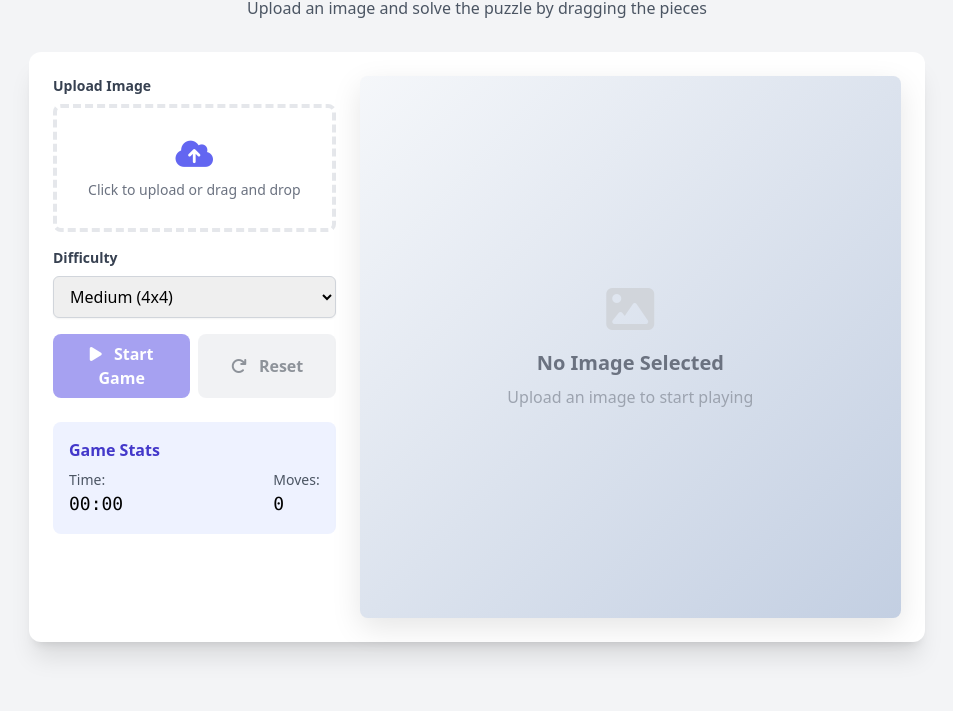
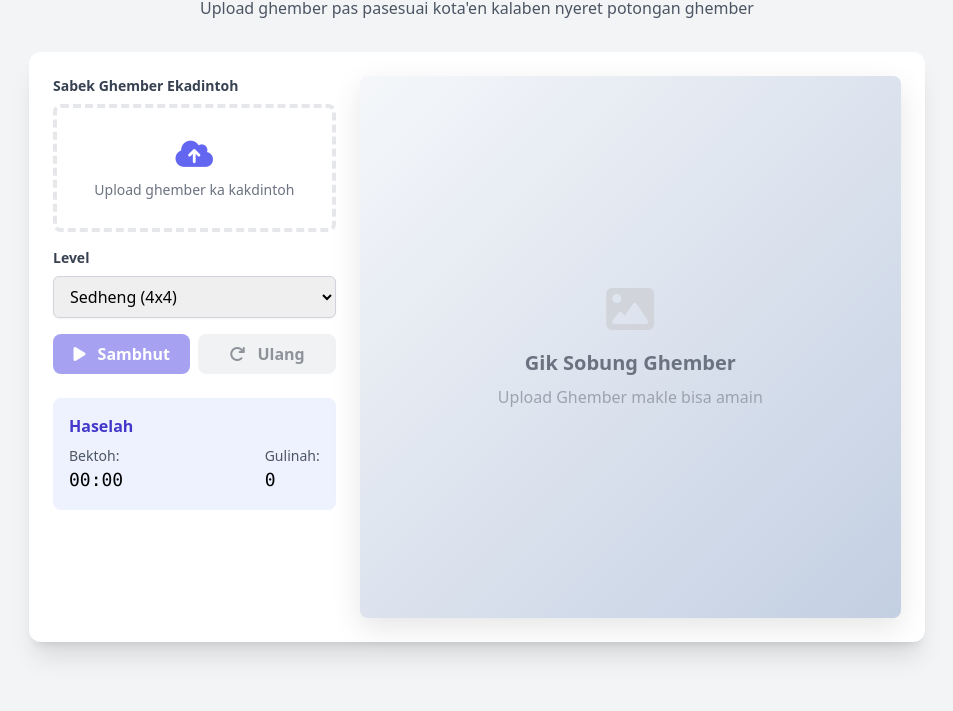
Before and after one commit to emanam99/puzzle, a plain HTML site: page index.html in a window 1280 px wide. Shown: the part 89-800 px from the top of the page, without its empty margins (163-1116 px from the left). Drawn offline with nearby package versions, Linux system fonts and the light colour scheme.

Commit message:
Update index.html

```diff
--- a/index.html
+++ b/index.html
@@ -3,7 +3,7 @@
 <head>
     <meta charset="UTF-8">
     <meta name="viewport" content="width=device-width, initial-scale=1.0">
-    <title>Modern Puzzle Game</title>
+    <title>Ghella Puzzle Modern</title>
     <script src="https://cdn.tailwindcss.com"></script>
     <link rel="stylesheet" href="https://cdnjs.cloudflare.com/ajax/libs/font-awesome/6.4.0/css/all.min.css">
     <style>
@@ -82,8 +82,8 @@
 <body class="bg-gray-100 min-h-screen flex flex-col items-center justify-center p-4">
     <div class="w-full max-w-4xl mx-auto">
         <div class="text-center mb-8">
-            <h1 class="text-4xl font-bold text-indigo-700 mb-2">Modern Puzzle Game</h1>
-            <p class="text-gray-600">Upload an image and solve the puzzle by dragging the pieces</p>
+            <h1 class="text-4xl font-bold text-indigo-700 mb-2">Amain Puzzle Modern</h1>
+            <p class="text-gray-600">Upload ghember pas pasesuai kota'en kalaben nyeret potongan ghember</p>
         </div>
 
         <div class="bg-white rounded-xl shadow-xl p-6 mb-8">
@@ -91,13 +91,13 @@
                 <div class="w-full md:w-1/3">
                     <div class="mb-4">
                         <label class="block text-gray-700 text-sm font-bold mb-2" for="image-upload">
-                            Upload Image
+                            Sabek Ghember Ekadintoh
                         </label>
                         <div class="flex items-center justify-center w-full">
                             <label class="flex flex-col w-full h-32 border-4 border-dashed hover:bg-gray-100 hover:border-gray-300 transition-all rounded-lg cursor-pointer">
                                 <div class="flex flex-col items-center justify-center pt-7">
                                     <i class="fas fa-cloud-upload-alt text-3xl text-indigo-500 mb-2"></i>
-                                    <p class="text-sm text-gray-500">Click to upload or drag and drop</p>
+                                    <p class="text-sm text-gray-500">Upload ghember ka kakdintoh</p>
                                 </div>
                                 <input id="image-upload" type="file" class="opacity-0" accept="image/*">
                             </label>
@@ -106,34 +106,34 @@
 
                     <div class="mb-4">
                         <label class="block text-gray-700 text-sm font-bold mb-2" for="difficulty">
-                            Difficulty
+                            Level
                         </label>
                         <select id="difficulty" class="w-full px-3 py-2 border border-gray-300 rounded-md shadow-sm focus:outline-none focus:ring-indigo-500 focus:border-indigo-500">
-                            <option value="3">Easy (3x3)</option>
-                            <option value="4" selected>Medium (4x4)</option>
-                            <option value="5">Hard (5x5)</option>
-                            <option value="6">Expert (6x6)</option>
+                            <option value="3">Ghempang (3x3)</option>
+                            <option value="4" selected>Sedheng (4x4)</option>
+                            <option value="5">Sarah (5x5)</option>
+                            <option value="6">Paleng sarah (6x6)</option>
                         </select>
                     </div>
 
                     <div class="flex gap-2">
                         <button id="start-game" class="flex-1 bg-indigo-600 hover:bg-indigo-700 text-white font-bold py-2 px-4 rounded-lg transition-colors disabled:opacity-50 disabled:cursor-not-allowed" disabled>
-                            <i class="fas fa-play mr-2"></i> Start Game
+                            <i class="fas fa-play mr-2"></i> Sambhut
                         </button>
                         <button id="reset-game" class="flex-1 bg-gray-200 hover:bg-gray-300 text-gray-800 font-bold py-2 px-4 rounded-lg transition-colors disabled:opacity-50 disabled:cursor-not-allowed" disabled>
-                            <i class="fas fa-redo mr-2"></i> Reset
+                            <i class="fas fa-redo mr-2"></i> Ulang
                         </button>
                     </div>
 
                     <div class="mt-6 p-4 bg-indigo-50 rounded-lg">
-                        <h3 class="font-bold text-indigo-700 mb-2">Game Stats</h3>
+                        <h3 class="font-bold text-indigo-700 mb-2">Haselah</h3>
                         <div class="flex justify-between">
                             <div>
-                                <p class="text-sm text-gray-600">Time:</p>
+                                <p class="text-sm text-gray-600">Bektoh:</p>
                                 <p id="timer" class="font-mono text-lg">00:00</p>
                             </div>
                             <div>
-                                <p class="text-sm text-gray-600">Moves:</p>
+                                <p class="text-sm text-gray-600">Gulinah:</p>
                                 <p id="move-counter" class="font-mono text-lg">0</p>
                             </div>
                         </div>
@@ -144,8 +144,8 @@
                     <div id="game-container" class="puzzle-container aspect-square w-full flex items-center justify-center bg-gray-100 rounded-lg overflow-hidden">
                         <div id="initial-message" class="text-center p-6">
                             <i class="fas fa-image text-5xl text-gray-300 mb-4"></i>
-                            <h3 class="text-xl font-bold text-gray-500 mb-2">No Image Selected</h3>
-                            <p class="text-gray-400">Upload an image to start playing</p>
+                            <h3 class="text-xl font-bold text-gray-500 mb-2">Gik Sobung Ghember</h3>
+                            <p class="text-gray-400">Upload Ghember makle bisa amain</p>
                         </div>
                         <div id="puzzle-board" class="relative w-full h-full hidden"></div>
                     </div>
@@ -159,20 +159,20 @@
             <div class="text-green-500 text-6xl mb-4">
                 <i class="fas fa-trophy"></i>
             </div>
-            <h2 class="text-3xl font-bold text-gray-800 mb-2">Puzzle Solved!</h2>
-            <p class="text-gray-600 mb-4">Congratulations on completing the puzzle!</p>
+            <h2 class="text-3xl font-bold text-gray-800 mb-2">Yeeee, bhegus!</h2>
+            <p class="text-gray-600 mb-4">Selamet, sampian ampon menang!</p>
             <div class="grid grid-cols-2 gap-4 mb-6">
                 <div class="bg-gray-100 p-3 rounded-lg">
-                    <p class="text-sm text-gray-500">Time</p>
+                    <p class="text-sm text-gray-500">Bektonah</p>
                     <p id="final-time" class="font-bold">00:00</p>
                 </div>
                 <div class="bg-gray-100 p-3 rounded-lg">
-                    <p class="text-sm text-gray-500">Moves</p>
+                    <p class="text-sm text-gray-500">Gulinah</p>
                     <p id="final-moves" class="font-bold">0</p>
                 </div>
             </div>
             <button id="play-again" class="bg-indigo-600 hover:bg-indigo-700 text-white font-bold py-2 px-6 rounded-lg transition-colors">
-                <i class="fas fa-redo mr-2"></i> Play Again
+                <i class="fas fa-redo mr-2"></i> Amain Pole
             </button>
         </div>
     </div>
@@ -222,8 +222,8 @@
                             startGameBtn.disabled = false;
                             initialMessage.innerHTML = `
                                 <i class="fas fa-check-circle text-5xl text-green-500 mb-4"></i>
-                                <h3 class="text-xl font-bold text-gray-700 mb-2">Image Ready</h3>
-                                <p class="text-gray-500">Click "Start Game" to begin</p>
+                                <h3 class="text-xl font-bold text-gray-700 mb-2">Gambar Siap</h3>
+                                <p class="text-gray-500">Klik \"Mula Ghella\" ben mulai</p>
                             `;
                         };
                         selectedImage.src = event.target.result;
@@ -574,14 +574,14 @@
                 if (selectedImage) {
                     initialMessage.innerHTML = `
                         <i class="fas fa-check-circle text-5xl text-green-500 mb-4"></i>
-                        <h3 class="text-xl font-bold text-gray-700 mb-2">Image Ready</h3>
-                        <p class="text-gray-500">Click "Start Game" to begin</p>
+                        <h3 class="text-xl font-bold text-gray-700 mb-2">Gambar Siap</h3>
+                        <p class="text-gray-500">Klik \"Mula Ghella\" ben mulai</p>
                     `;
                 } else {
                     initialMessage.innerHTML = `
                         <i class="fas fa-image text-5xl text-gray-300 mb-4"></i>
-                        <h3 class="text-xl font-bold text-gray-500 mb-2">No Image Selected</h3>
-                        <p class="text-gray-400">Upload an image to start playing</p>
+                        <h3 class="text-xl font-bold text-gray-500 mb-2">Tak Ada Gambar</h3>
+                        <p class="text-gray-400">Unggah gambar ben bisa maen</p>
                     `;
                 }
             }
```
